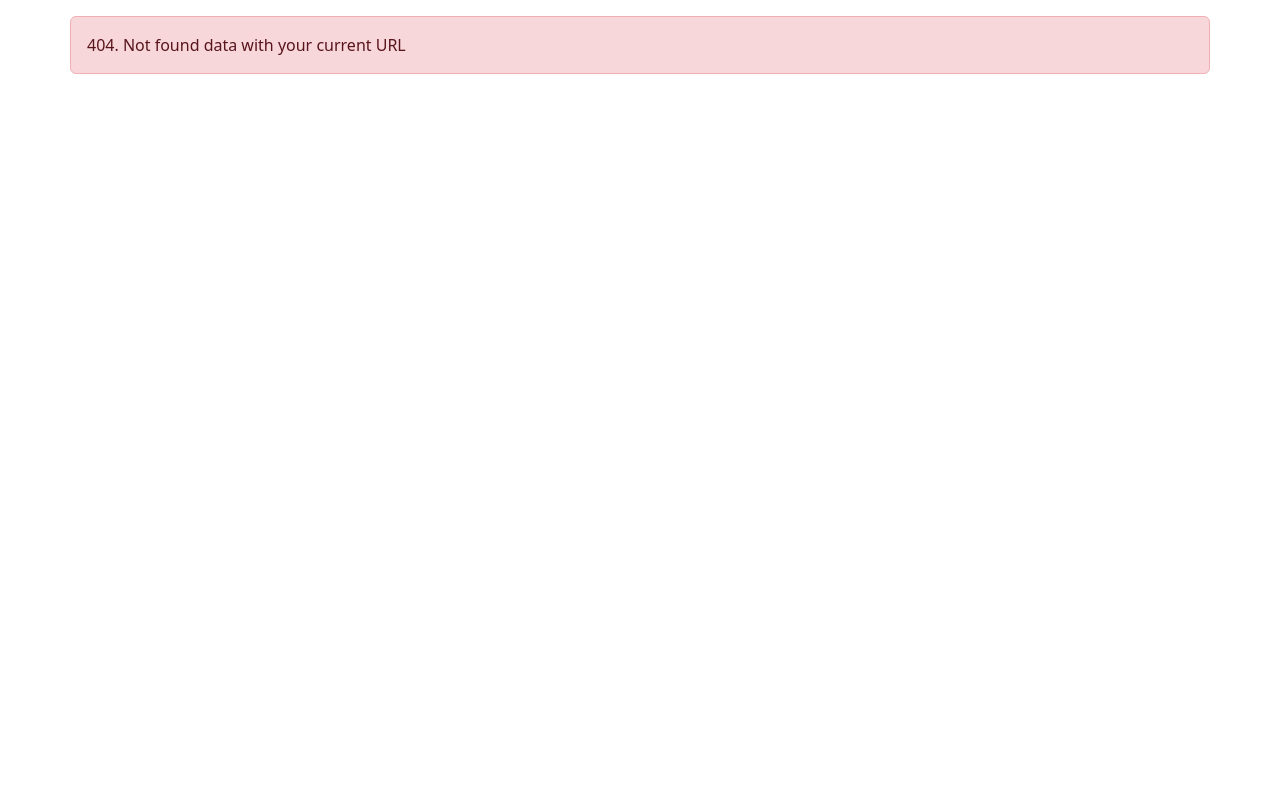
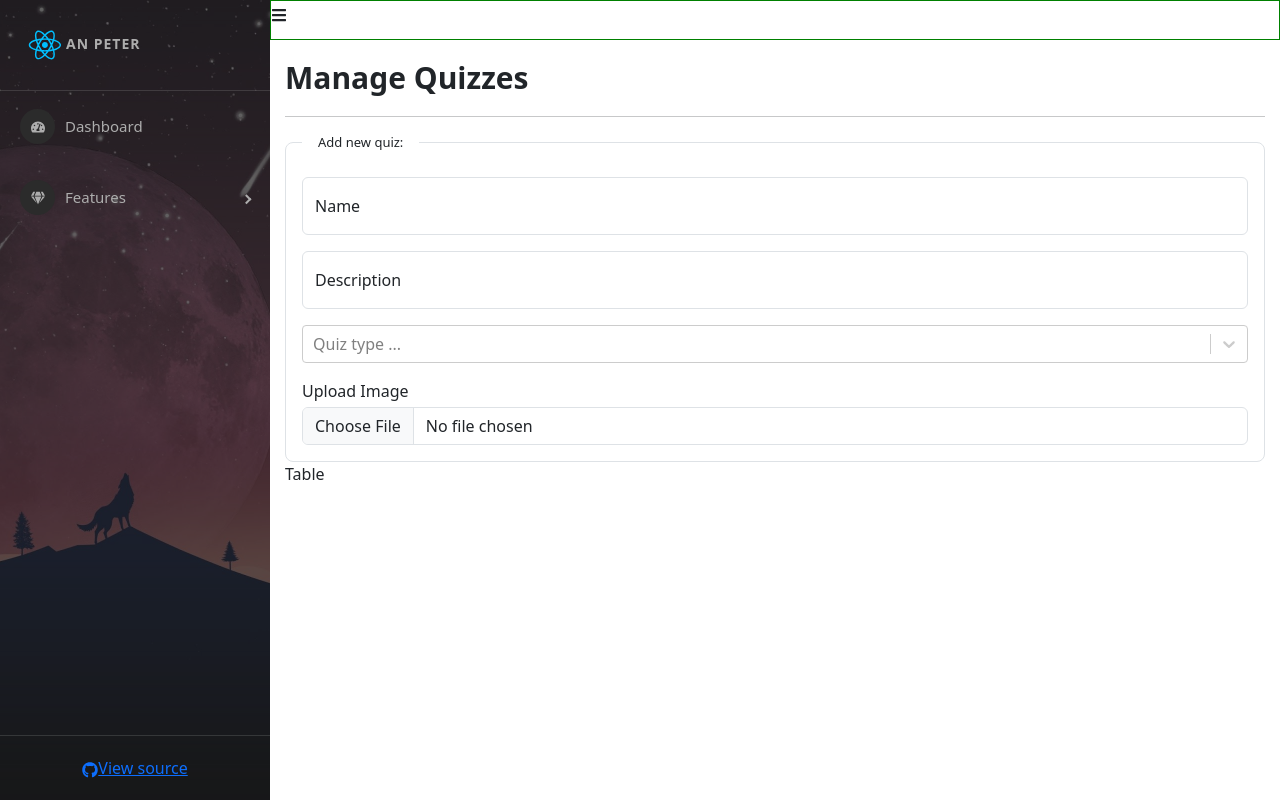
Before and after one commit to ankt212/learn-reactjs, a React (Create React App) app in the folder demo/: page /admins/manage-quizzes in a window 1280 px wide. Before the commit this address had no page. Built offline with nearby package versions, Linux system fonts and the light colour scheme.

Commit message:
design manageQuiz

```diff
--- a/demo/package.json
+++ b/demo/package.json
@@ -19,6 +19,7 @@
     "react-redux": "8.0.1",
     "react-router-dom": "6.3.0",
     "react-scripts": "5.0.1",
+    "react-select": "5.4.0",
     "react-toastify": "9.0.7",
     "redux": "4.2.0",
     "redux-devtools-extension": "2.13.9",
--- a/demo/src/Layout.js
+++ b/demo/src/Layout.js
@@ -10,6 +10,7 @@
 import Register from "./components/Auth/Register";
 import ListQuiz from "./components/User/ListQuiz";
 import DetailQuiz from "./components/User/DetailQuiz";
+import ManageQuiz from "./components/Admin/Content/Quiz/ManageQuiz";
 
 const NotFound = () => {
   return (
@@ -31,6 +32,7 @@
         <Route path="/admins" element={<Admin />}>
           <Route index element={<Dashboard />} />
           <Route path="manage-users" element={<ManageUser />} />
+          <Route path="manage-quizzes" element={<ManageQuiz />} />
         </Route>
 
         <Route path="/login" element={<Login />} />
--- /dev/null
+++ b/demo/src/components/Admin/Content/Quiz/ManageQuiz.js
@@ -0,0 +1,67 @@
+import "./ManageQuiz.scss";
+import Select from "react-select";
+import { useState } from "react";
+
+const options = [
+  { value: "EASY", label: "EASY" },
+  { value: "MEDIUM", label: "MEDIUM" },
+  { value: "HARD", label: "HARD" },
+];
+
+const ManageQuiz = (props) => {
+  const [name, setName] = useState("");
+  const [description, setDescription] = useState("");
+  const [type, setType] = useState("EASY");
+  const [image, setImage] = useState(null);
+
+  const handleChangeFile = (event) => {};
+  return (
+    <div className="quiz-container">
+      <div className="title">Manage Quizzes</div>
+      <hr />
+      <div className="add-new">
+        <fieldset className="border rounded-3 p-3">
+          <legend className="float-none w-auto px-3">Add new quiz:</legend>
+          <div className="form-floating mb-3">
+            <input
+              type="text"
+              className="form-control"
+              placeholder="Your quiz name"
+              value={name}
+              onChange={(event) => setName(event.target.value)}
+            />
+            <label>Name</label>
+          </div>
+          <div className="form-floating">
+            <input
+              type="password"
+              className="form-control"
+              placeholder="Description..."
+              value={description}
+              onChange={(event) => setDescription(event.target.value)}
+            />
+            <label>Description</label>
+          </div>
+          <div className="my-3">
+            <Select
+              value={type}
+              options={options}
+              placeholder={"Quiz type ..."}
+            />
+          </div>
+          <div className="more-actions form-group">
+            <label className="mb-1">Upload Image</label>
+            <input
+              type="file"
+              className="form-control"
+              onChange={(event) => handleChangeFile(event)}
+            />
+          </div>
+        </fieldset>
+      </div>
+      <div className="list-detail">Table</div>
+    </div>
+  );
+};
+
+export default ManageQuiz;
--- /dev/null
+++ b/demo/src/components/Admin/Content/Quiz/ManageQuiz.scss
@@ -0,0 +1,12 @@
+.quiz-container {
+    padding: 15px;
+
+    .title {
+        font-size: 30px;
+        font-weight: 600;
+    }
+
+    legend {
+        font-size: 13px;
+    }
+}
--- a/demo/src/components/Admin/SideBar.js
+++ b/demo/src/components/Admin/SideBar.js
@@ -18,9 +18,10 @@
 } from "react-icons/fa";
 import { DiReact } from "react-icons/di";
 import sidebarBg from "../../assets/bg2.jpg";
-import { NavLink } from "react-router-dom";
+import { NavLink, useNavigate } from "react-router-dom";
 const SideBar = (props) => {
   const { image, collapsed, toggled, handleToggleSidebar } = props;
+  const navigate = useNavigate();
   return (
     <>
       <ProSidebar
@@ -45,7 +46,12 @@
             }}
           >
             <DiReact size={"3em"} color={"00bfff"} />
-            <span>An Peter</span>
+            <span
+              onClick={() => navigate("/admins/manage-users")}
+              style={{ cursor: "pointer" }}
+            >
+              An Peter
+            </span>
           </div>
         </SidebarHeader>
 
@@ -73,7 +79,11 @@
                   Quản lý User
                 </NavLink>
               </MenuItem>
-              <MenuItem>Quản lý Bài Quiz</MenuItem>
+              <MenuItem>
+                <NavLink className="nav-link" to="/admins/manage-quizzes">
+                  Quản lý Bài Quiz
+                </NavLink>
+              </MenuItem>
               <MenuItem>Quản lý Câu Hỏi</MenuItem>
             </SubMenu>
           </Menu>
--- a/demo/src/components/User/DetailQuiz.js
+++ b/demo/src/components/User/DetailQuiz.js
@@ -1,9 +1,10 @@
 import { useEffect, useState } from "react";
 import { useParams, useLocation } from "react-router-dom";
-import { getDataQuiz } from "../../services/apiServices";
+import { getDataQuiz, postSubmitQuiz } from "../../services/apiServices";
 import _ from "lodash";
 import "./DetailQuiz.scss";
 import Question from "./Question";
+import ModalResult from "./ModalResult";
 
 const DetailQuiz = () => {
   const params = useParams();
@@ -14,6 +15,9 @@
 
   const [dataQuiz, setDataQuiz] = useState([]);
   const [index, setIndex] = useState(0);
+
+  const [isShowModalResult, setIsShowModalResult] = useState(false);
+  const [dataModalResult, setDataModalResult] = useState({});
 
   useEffect(() => {
     fetchQuestions();
@@ -85,7 +89,7 @@
     }
   };
 
-  const handleFinishQuiz = () => {
+  const handleFinishQuiz = async () => {
     let payload = {
       quizId: +quizId,
       answers: [],
@@ -109,6 +113,20 @@
       });
 
       payload.answers = answers;
+
+      // submit api
+      let res = await postSubmitQuiz(payload)
+        .then((res) => {
+          setIsShowModalResult(true);
+          setDataModalResult({
+            countCorrect: res.DT.countCorrect,
+            countTotal: res.DT.countTotal,
+            quizData: res.DT.quizData,
+          });
+        })
+        .catch((error) => {
+          alert("something wrong");
+        });
     }
   };
   return (
@@ -144,6 +162,11 @@
         </div>
       </div>
       <div className="right-content">count down</div>
+      <ModalResult
+        show={isShowModalResult}
+        setShow={setIsShowModalResult}
+        dataModalResult={dataModalResult}
+      />
     </div>
   );
 };
--- /dev/null
+++ b/demo/src/components/User/ModalResult.js
@@ -0,0 +1,39 @@
+import React, { useState } from "react";
+import Button from "react-bootstrap/Button";
+import Modal from "react-bootstrap/Modal";
+
+const ModalResult = (props) => {
+  const { show, setShow, dataModalResult } = props;
+
+  //   const handleClose = () => setShow(false);
+  const handleClose = () => {
+    setShow(false);
+  };
+  console.log(dataModalResult);
+
+  return (
+    <>
+      <Modal show={show} onHide={handleClose} backdrop="static">
+        <Modal.Header closeButton>
+          <Modal.Title>Your result ...</Modal.Title>
+        </Modal.Header>
+        <Modal.Body>
+          <div>
+            Total Questions: <b>{dataModalResult.countTotal}</b>
+          </div>
+          <div>Total Correct Answers: {dataModalResult.countCorrect}</div>
+        </Modal.Body>
+        <Modal.Footer>
+          <Button variant="secondary" onClick={handleClose}>
+            Show Answer
+          </Button>
+          <Button variant="primary" onClick={handleClose}>
+            Close
+          </Button>
+        </Modal.Footer>
+      </Modal>
+    </>
+  );
+};
+
+export default ModalResult;
--- a/demo/src/services/apiServices.js
+++ b/demo/src/services/apiServices.js
@@ -58,6 +58,10 @@
   return axios.get(`api/v1/questions-by-quiz?quizId=${id}`);
 };
 
+const postSubmitQuiz = (data) => {
+  return axios.post(`api/v1/quiz-submit`, { ...data });
+};
+
 export {
   postCreateNewUser,
   getAllUsers,
@@ -68,4 +72,5 @@
   postRegister,
   getQuizByUser,
   getDataQuiz,
+  postSubmitQuiz,
 };
```
Also changed, not shown: 1 other file (tests, documents, lock files or other folders).
